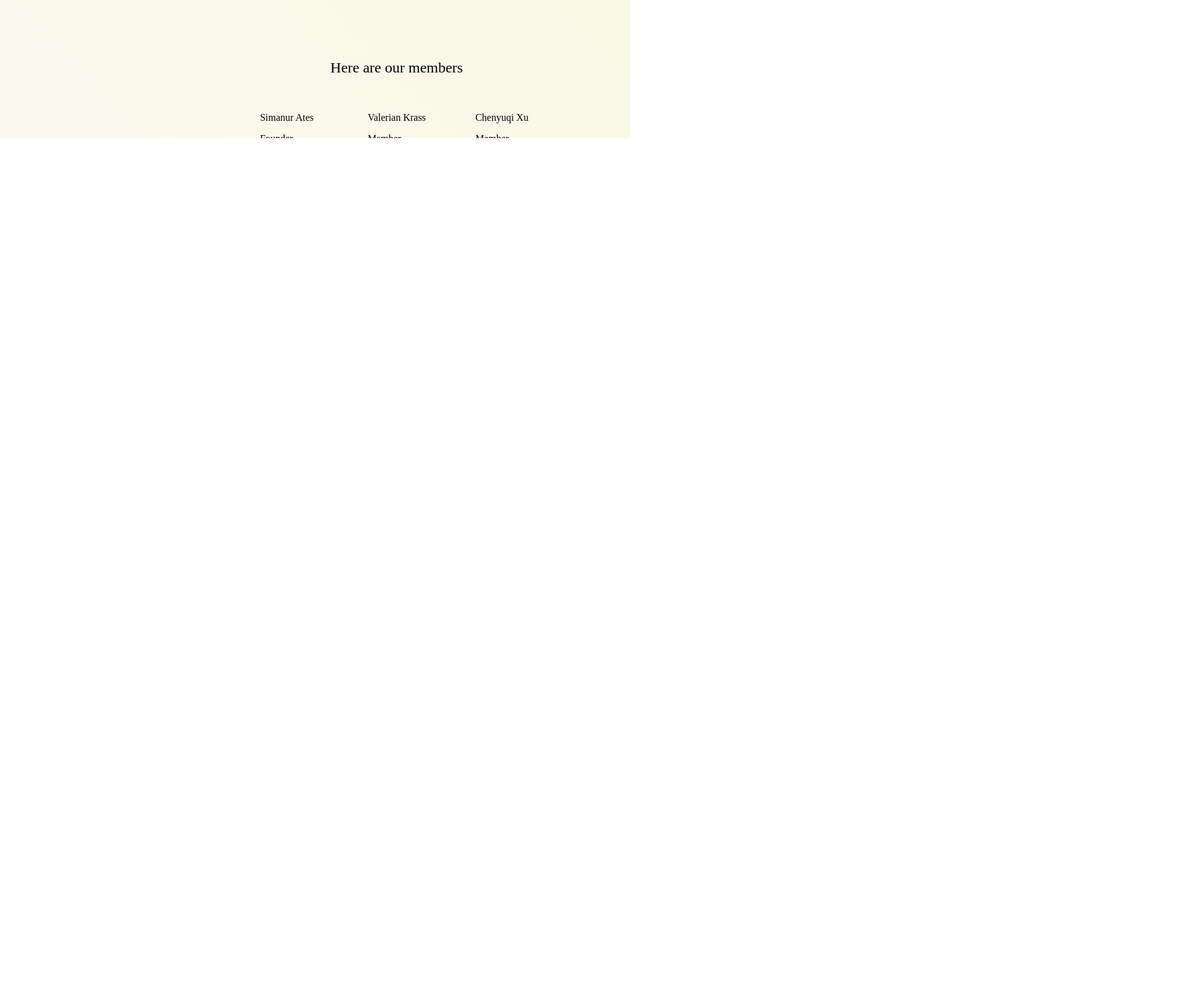
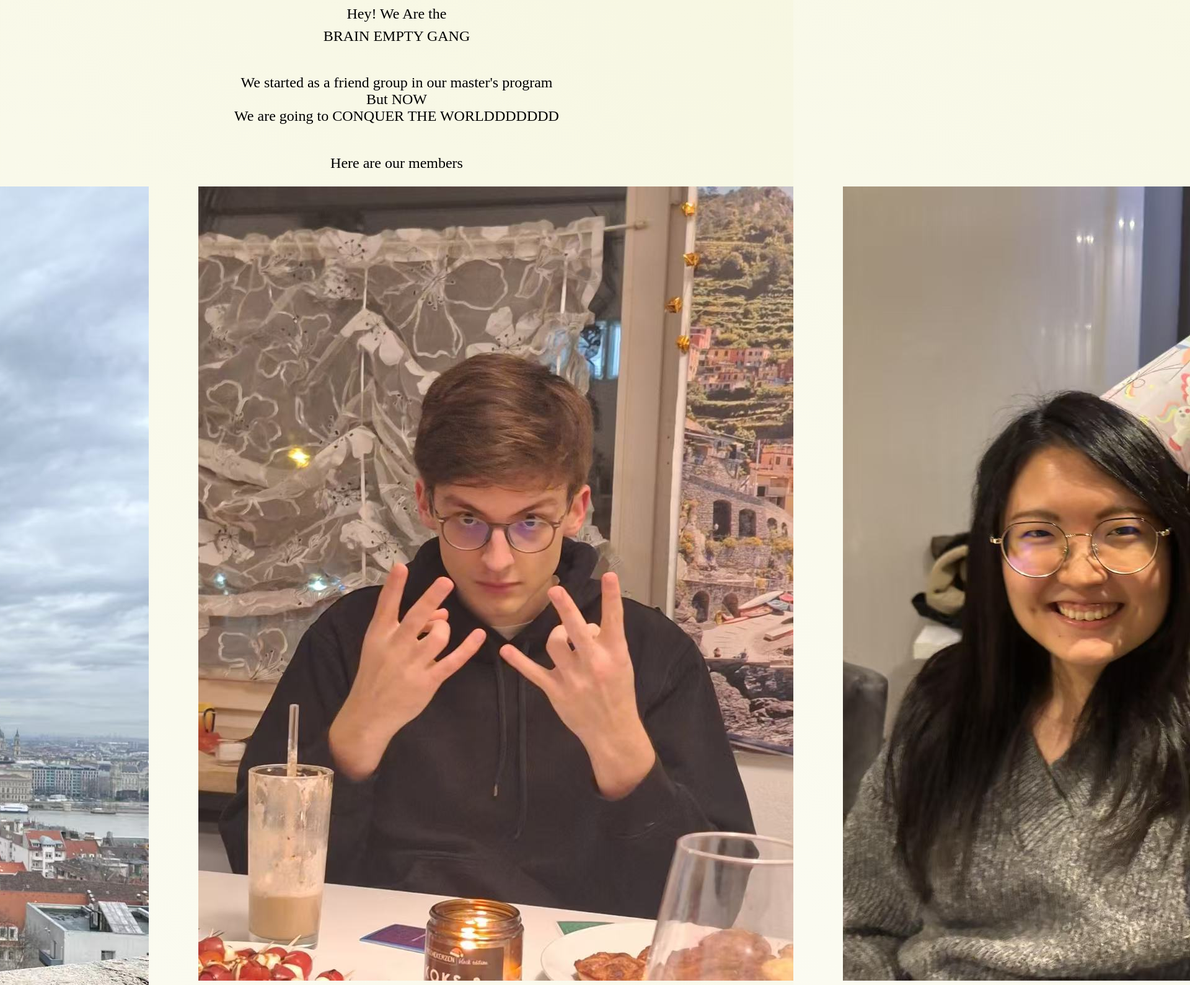
Before and after one commit to XCYQ-giithub/XCYQ-repository, a plain HTML site: page Brain Empty.html in a window 1280 px wide. Shown: the part 1048-2638 px from the top of the page at 62% size, 1920 px wide, since content can reach past the window. Drawn offline with Linux system fonts and the light colour scheme; a web font is replaced by a local one.

Commit message:
Update Brain Empty.html

```diff
--- a/Brain Empty.html
+++ b/Brain Empty.html
@@ -31,7 +31,8 @@
 
     <!--about-->
     <section id = "about" class = "about">
-        <h1 class = "section-title">Hey! We Are </br> the BRAIN EMPTY GANG</h1>
+        <img src = "./Logo.jpg" alt = "logo" class="profile-pic">
+        <h1 class = "section-title">Hey! We Are the </br> BRAIN EMPTY GANG</h1>
         <p class = "intro">We started as a friend group in our master's program</br> But NOW </br>We are going to CONQUER THE WORLDDDDDDD</p>
     </section>
 
@@ -40,33 +41,34 @@
         <h1 class = "section-title">Here are our members</h1>
         <div class = "profile">
             <div class = "SA">
-                <img>
-                <p>Simanur Ates</p>
-                <p>Founder</p>
+                <img src = "./SA.jpg" alt = "Sima" class="profile-pic">
+                <p class = "personal-info"><b>Sima</b></br><i>"Founder"</i></p>
             </div>
-
             <div class = "VK">
-                <img>
-                <p>Valerian Krass</p>
-                <p>Member</p>
+                <img src = "./VK.jpg" alt = "Valy" class="profile-pic">
+                <p class = "personal-info"><b>Valy</b></br><i>"Member"</i></p>
             </div>
-
             <div class = "CX">
-                <img>
-                <p>Chenyuqi Xu</p>
-                <p>Member</p>
+                <img src = "./CX.jpg" alt = "Yuqi" class="profile-pic">
+                <p class = "personal-info"><b>Yuqi</b></br><i>"Member"</i></p>
             </div>
         </div>
     </section>
 
     <!--activities-->
     <section id = "activities" class = "activities">
-        <h1 class = "section-title">Meetups</h1>
+        <h1 class = "section-title">Activities</h1>
+        <div>
+          <img src = "./activity1.jpg" alt = "Activity1" class = "profile-pic">
+          <p class = "personal-info"><strong>21.08.2024</strong></br>1st meetup</p>
+        </div>
     </section>
 
     <!--join us-->
     <section id = "join-us" class = "join-us">
         <h1 class = "section-title">Want to join us?</h1>
     </section>
+
+    <!--copyright-->
 </body>
 </html>
```
